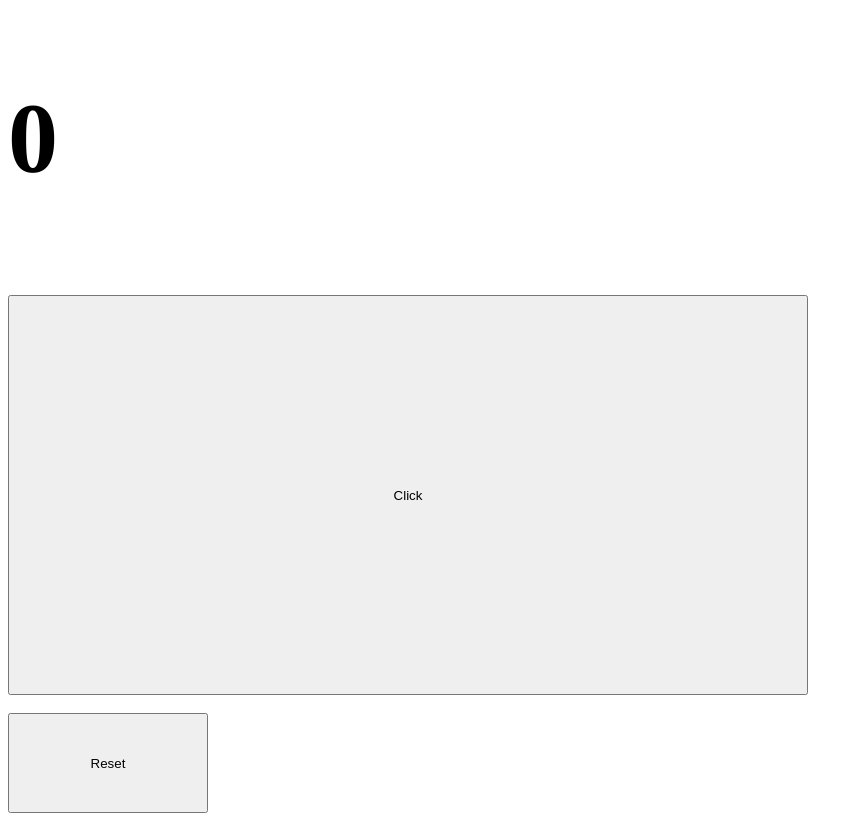
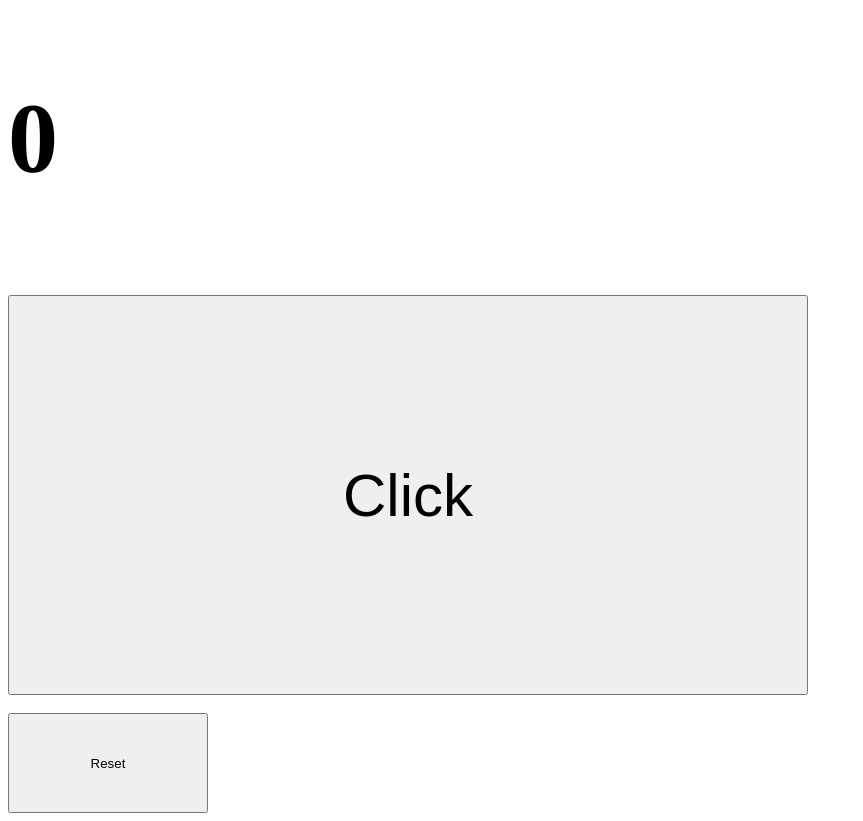
Before and after one commit to omkar-20-9-2008/P-Counter, a plain HTML site: page index.html in a window 1280 px wide. Shown: the part 235-1056 px from the top of the page, without its empty margins (0-863 px from the left). Drawn offline with Linux system fonts and the light colour scheme.

Commit message:
index.html

```diff
--- a/index.html
+++ b/index.html
@@ -2,11 +2,12 @@
 <html>
 <head>
     <title>Prayer Counter</title>
+    <meta name="viewport" content="width=device-width, initial-scale=1, maximum-scale=1, user-scalable=no">
 </head>
 <body>
     <p style="font-size: 100px; align:center;">Prayer Counter P1</p>
     <P id="op"style="font-size: 100px; font-weight:bold; align: center;"></P>
-    <button id="a" onclick="add()" style="width: 800px; height: 400px;align: center" value="Click">Click</button><br><br>
+    <button id="a" onclick="add()" style="width: 800px; height: 400px;align: center ;font-size:60px" value="Click">Click</button><br><br>
     <button id="rs" onclick="reset()" style="height:100px; width:200px; align:center">Reset</button>
     <audio id="myAudio" src="bell-cut.mp3"></audio>
 
```
